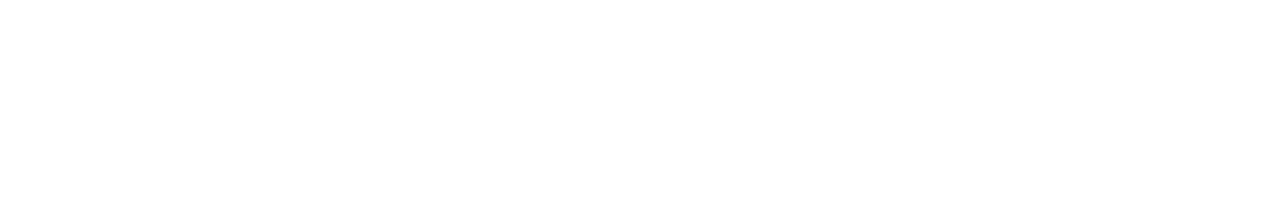
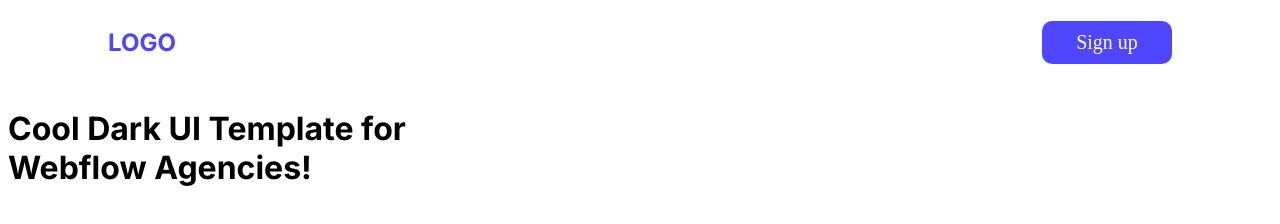
Before and after one commit to sethi353/web-flow.A01, a plain HTML site: page index.html in a window 1280 px wide. Drawn offline with Linux system fonts and the light colour scheme.

Commit message:
Updated the index.html file

```diff
--- a/index.html
+++ b/index.html
@@ -4,9 +4,21 @@
     <meta charset="UTF-8">
     <meta name="viewport" content="width=device-width, initial-scale=1.0">
     <title>Website Flow</title>
+    <link rel="preconnect" href="https://fonts.googleapis.com">
+<link rel="preconnect" href="https://fonts.gstatic.com" crossorigin>
+<link href="https://fonts.googleapis.com/css2?family=Inter:ital,opsz,wght@0,14..32,100..900;1,14..32,100..900&display=swap" rel="stylesheet">
+    <link rel="stylesheet" href="styles/flow.css">
 </head>
-<body>
+<body class="inter-normal">
     <header>
+        <nav>
+            <h2 class="nav-title">LOGO</h2>
+            <button class="btn-primary button1">Sign up</button>
+        </nav>
+        <div class="banner">
+            <h1><p>Cool Dark UI Template for <br> Webflow Agencies!</p></h1>
+
+        </div>
 
     </header>
     <main>
--- a/styles/flow.css
+++ b/styles/flow.css
@@ -0,0 +1,39 @@
+
+.inter-normal {
+  font-family: "Inter", sans-serif;
+  font-optical-sizing: auto;
+  font-weight: <weight>;
+  font-style: normal;
+}
+
+/* nav styles */
+
+nav{
+    display: flex;
+    align-items: center;
+    justify-content: space-between;
+    margin: 0px 100px;
+}
+
+.nav-title{
+    color: #4E47FF;
+}
+
+
+/* shared styles */
+
+
+.btn-primary{
+    background-color: #4E47FF;
+    font-family: bold;
+    font-size: 20px;
+    color: white;
+    padding: 10px 10px;
+    border-radius: 10px;
+    border: none;
+
+}
+
+.button1{
+    width: 130px;
+}
```
